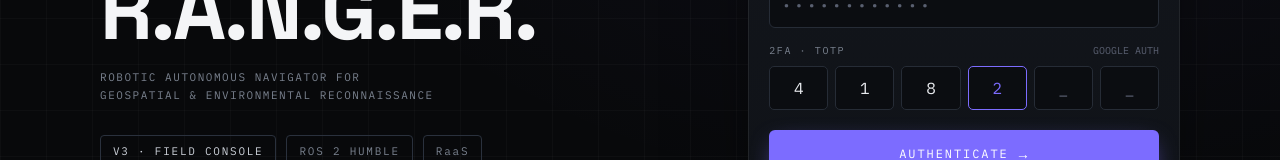
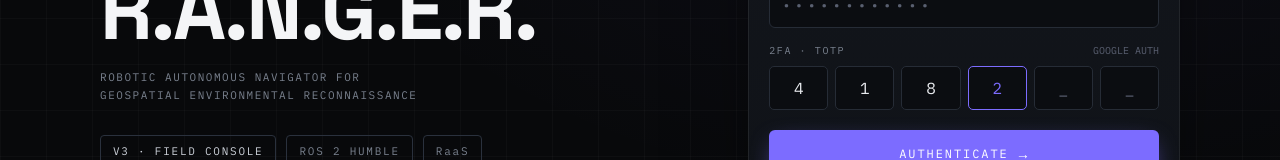
Before and after one commit to Brian-Kipruto/ranger-platform-v3, a React (Vite) app in the folder ranger_frontend/: page /login in a window 1280 px wide. Shown: the part 350-510 px from the top of the page. Built offline with nearby package versions, Linux system fonts and the light colour scheme; no server answers.

Commit message:
fix(login): drop ampersand from RANGER acronym expansion

```diff
--- a/ranger_frontend/src/pages/LoginPage.tsx
+++ b/ranger_frontend/src/pages/LoginPage.tsx
@@ -192,7 +192,7 @@ export default function LoginPage() {
             <span className="uppercase">
               Robotic Autonomous Navigator for
               <br />
-              Geospatial &amp; Environmental Reconnaissance
+              Geospatial Environmental Reconnaissance
             </span>
           </MonoLabel>
 
```
